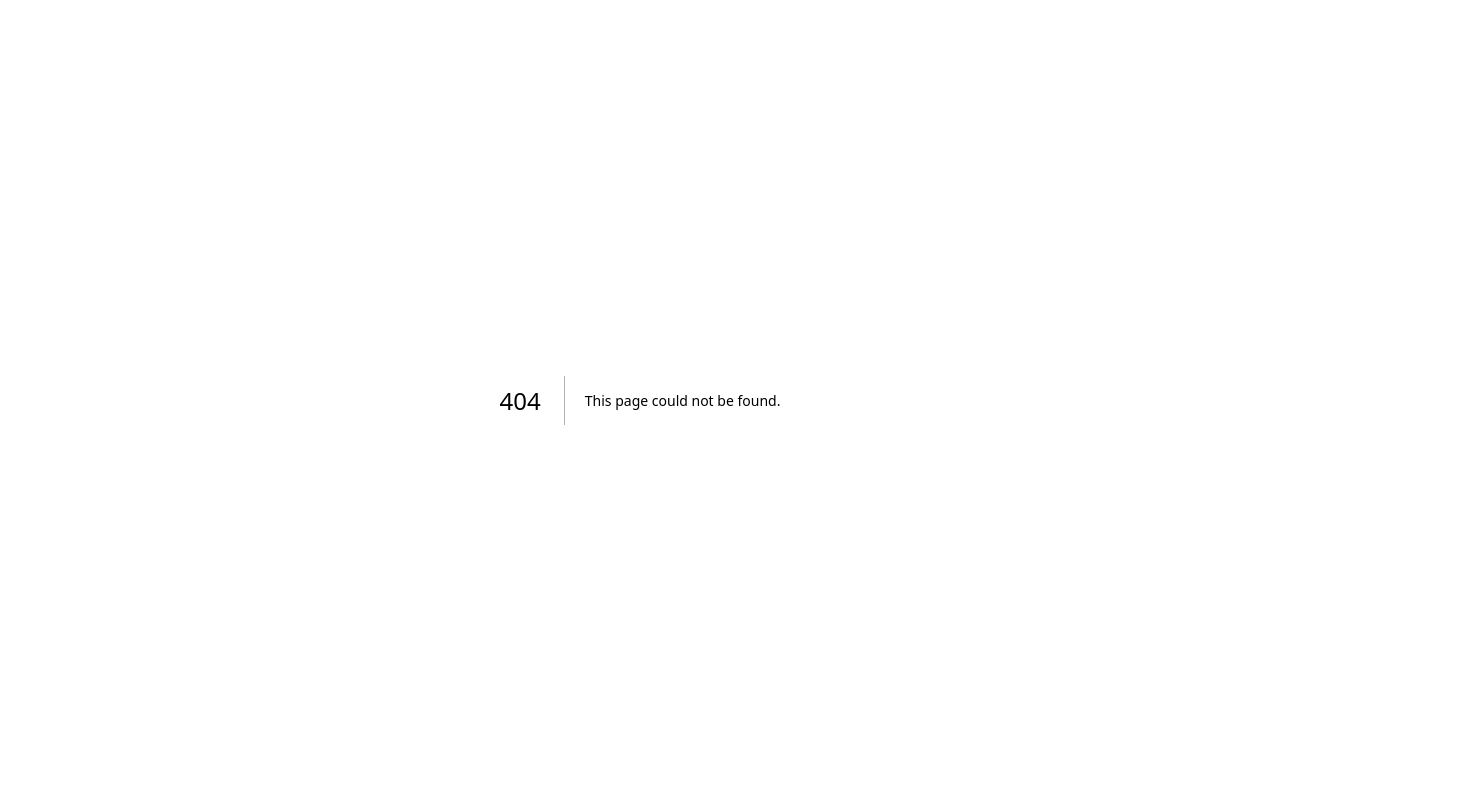
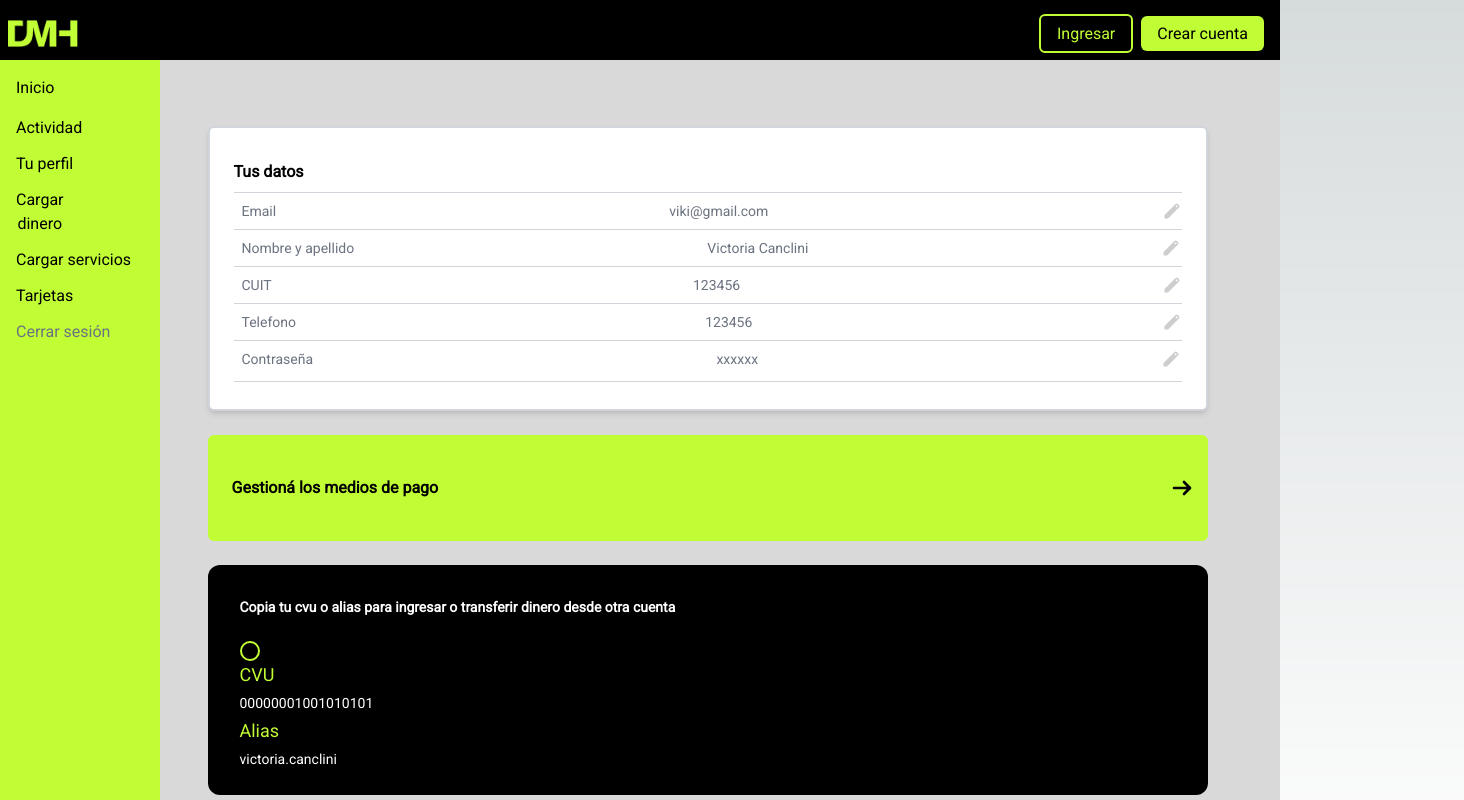
Before and after one commit to VictoriaCanclini/digital-money-house, a Next.js app: page /profile in a window 1280 px wide. Before the commit this address had no page. Shown: the top 800 px of the page, 1464 px wide, since content can reach past the window. Built offline with nearby package versions, Linux system fonts and the light colour scheme.

Commit message:
ok profile page

```diff
--- a/src/app/home/page.jsx
+++ b/src/app/home/page.jsx
@@ -11,7 +11,12 @@ const HomePage = () => {
       <div className="flex">
         <Sibvar />
         <div className="flex flex-col justify-center w-full p-4 ml-8">
-          <Card />
+          <Card
+            title="Dinero disponible"
+            button1Text="Ver tarjetas"
+            button2Text="Ver CVU"
+            amount="$6.890.534,17"
+          />
           <div className="flex flex-row mt-6 gap-1">
             <button className="bg-[#C1FD35] text-black font-bold md:w-[500px] sm:w-[250px] w-[150px] h-[106px] rounded-md">
               Cargar dinero
--- /dev/null
+++ b/src/app/profile/page.jsx
@@ -0,0 +1,75 @@
+import { Arrow, Copy, Edit } from "@/common/Icons";
+import Card from "@/components/Card";
+import Footer from "@/components/Footer";
+import Navbar from "@/components/Navbar";
+import Sibvar from "@/components/Sibvar";
+
+const ProfilePage = () => {
+  return (
+    <div className="bg-[#D9D9D9]">
+      <Navbar />
+      <div className="flex">
+        <Sibvar />
+        <div className="flex flex-col justify-center w-full p-4 ml-8">
+          <div className="flex flex-row">
+            <div className="md:w-[1000px] sm:w-[500px] w-[300px] md:h-[285px] h-[320px] bg-white rounded-md text-black border-2 border-gray-300 shadow-md flex flex-col">
+              <span className="ml-6 mt-8 font-bold">Tus datos</span>
+              <hr className="border-gray-300 my-2 mr-6 ml-6" />
+              <div className="flex justify-between ml-6 mr-6 text-sm">
+                <span className="ml-2 text-gray-500">Email</span>
+                <span className="text-gray-500">viki@gmail.com</span>
+                <Edit color={"#CECECE"} />
+              </div>
+              <hr className="border-gray-300 my-2 mr-6 ml-6" />
+              <div className="flex justify-between ml-6 mr-6 text-sm">
+                <span className="ml-2 text-gray-500">Nombre y apellido</span>
+                <span className="text-gray-500">Victoria Canclini</span>
+                <Edit color={"#CECECE"} />
+              </div>
+              <hr className="border-gray-300 my-2 mr-6 ml-6" />
+              <div className="flex justify-between ml-6 mr-6 text-sm">
+                <span className="ml-2 text-gray-500">CUIT</span>
+                <span className="text-gray-500">123456</span>
+                <Edit color={"#CECECE"} />
+              </div>
+              <hr className="border-gray-300 my-2 mr-6 ml-6" />
+              <div className="flex justify-between ml-6 mr-6 text-sm">
+                <span className="ml-2 text-gray-500">Telefono</span>
+                <span className="text-gray-500">123456</span>
+                <Edit color={"#CECECE"} />
+              </div>
+              <hr className="border-gray-300 my-2 mr-6 ml-6" />
+              <div className="flex justify-between items-center ml-6 mr-6 text-sm">
+                <span className="ml-2 text-gray-500">Contraseña</span>
+                <span className="text-gray-500">xxxxxx</span>
+                <Edit color={"#CECECE"} />
+              </div>
+              <hr className="border-gray-300 my-3 mr-6 ml-6" />
+            </div>
+          </div>
+          <div className="flex flex-row mt-6">
+            <button className="bg-[#C1FD35] text-black font-bold md:w-[1000px] sm:w-[500px] w-[300px] h-[106px] rounded-md flex justify-between items-center pl-6 pr-4">
+              <span className="flex-grow flex justify-start">
+                Gestioná los medios de pago
+              </span>
+              <Arrow color={"#000000"} />
+            </button>
+          </div>
+          <Card
+            title="Copia tu cvu o alias para ingresar o transferir dinero desde otra cuenta"
+            button3Text="CVU"
+            button4Text="Alias"
+            number1="00000001001010101"
+            number2="victoria.canclini"
+            icon={<Copy />}
+          />
+        </div>
+      </div>
+      <Footer />
+    </div>
+  );
+};
+
+export default ProfilePage;
+
+//flex justify-start pt-10 pl-6
--- a/src/common/Icons.jsx
+++ b/src/common/Icons.jsx
@@ -82,3 +82,36 @@ export function Burguer({ width, height, color }) {
     </svg>
   );
 }
+
+export function Edit({ width, height, color }) {
+  return (
+    <svg
+      xmlns="http://www.w3.org/2000/svg"
+      width={width || "20"}
+      height={height || "20"}
+      viewBox="0 0 24 24"
+    >
+      <path
+        fill={color || "currentColor"}
+        d="M3 21v-4.25L16.2 3.575q.3-.275.663-.425t.762-.15t.775.15t.65.45L20.425 5q.3.275.438.65T21 6.4q0 .4-.137.763t-.438.662L7.25 21zM17.6 7.8L19 6.4L17.6 5l-1.4 1.4z"
+      />
+    </svg>
+  );
+}
+
+export function Copy({ width, height, color }) {
+  return (
+    <svg
+      xmlns="http://www.w3.org/2000/svg"
+      width={width || "20"}
+      height={height || "20"}
+      viewBox="0 0 32 32"
+    >
+      <path
+        fill={color || "currentColor"}
+        d="M28 10v18H10V10zm0-2H10a2 2 0 0 0-2 2v18a2 2 0 0 0 2 2h18a2 2 0 0 0 2-2V10a2 2 0 0 0-2-2"
+      />
+      <path fill="currentColor" d="M4 18H2V4a2 2 0 0 1 2-2h14v2H4Z" />
+    </svg>
+  );
+}
--- a/src/components/Card.jsx
+++ b/src/components/Card.jsx
@@ -1,14 +1,35 @@
-const Card = () => {
+import { Copy } from "@/common/Icons";
+
+const Card = ({
+  title,
+  button1Text,
+  button2Text,
+  button3Text,
+  button4Text,
+  number1,
+  number2,
+  amount,
+  icon,
+}) => {
   return (
-    <div className="bg-black md:w-[1000px] sm:w-[500px] w-[300px] md:h-[230px] h-[200px] p-8 mt-6 mr-60 rounded-xl">
+    <div className="bg-black md:w-[1000px] sm:w-[500px] w-[300px] md:h-[230px] h-[250px] p-8 mt-6 mr-60 rounded-xl">
       <div className="text-white flex justify-end gap-2 mr-8 underline text-sm">
-        <button>Ver tarjetas</button>
-        <button>Ver CVU</button>
+        <button>{button1Text}</button>
+        <button>{button2Text}</button>
       </div>
-      <h2 className="text-md text-white font-semibold">Dinero disponible</h2>
+      <h2 className="text-sm text-white font-semibold">{title}</h2>
       <button className="border-2 border-[#C1FD35] text-xl rounded-full p-2 mt-6">
-        $6.890.534,17
+        {amount}
       </button>
+      <div className="flex flex-col mr-[900px] gap-1 text-[#C1FD35] text-lg">
+        <div className="flex flex-row">
+          <button>{button3Text}</button>
+          {icon}
+        </div>
+        <spam className="text-white text-sm">{number1}</spam>
+        <button>{button4Text}</button>
+        <spam className="text-white text-sm">{number2}</spam>
+      </div>
     </div>
   );
 };
--- a/src/components/Navbar.jsx
+++ b/src/components/Navbar.jsx
@@ -24,7 +24,7 @@ const Navbar = () => {
         {isClient && email ? (
           <>
             <button className="bg-[#C1FD35] text-black rounded-lg pt-4 pb-4 pl-3 pr-3 mb-1 flex items-center">
-              VC
+              <Link href="/profile">VC</Link>
             </button>
             {/* <p className="mt-3">Hola, Victoria Canclini</p> */}
             <p className="hidden sm:block mt-3">Hola, Victoria Canclini</p>
--- a/src/components/Sibvar.jsx
+++ b/src/components/Sibvar.jsx
@@ -25,7 +25,7 @@ const Sibvar = () => {
   return (
     <div className="w-64 bg-[#C1FD35] text-black p-4 h-screen hidden sm:block">
       <ul>
-        <Link href="/">
+        <Link href="/home">
           <li className="mb-4">
             <button>Inicio</button>
           </li>
@@ -33,9 +33,11 @@ const Sibvar = () => {
         <li className="mb-3">
           <button>Actividad</button>
         </li>
-        <li className="mb-3">
-          <button>Tu perfil</button>
-        </li>
+        <Link href="/profile">
+          <li className="mb-3">
+            <button>Tu perfil</button>
+          </li>
+        </Link>
         <li className="mb-3 mr-20">
           <button>Cargar dinero</button>
         </li>
```
Also changed, not shown: src/components/Dashboard.jsx (+0 -49 lines).
